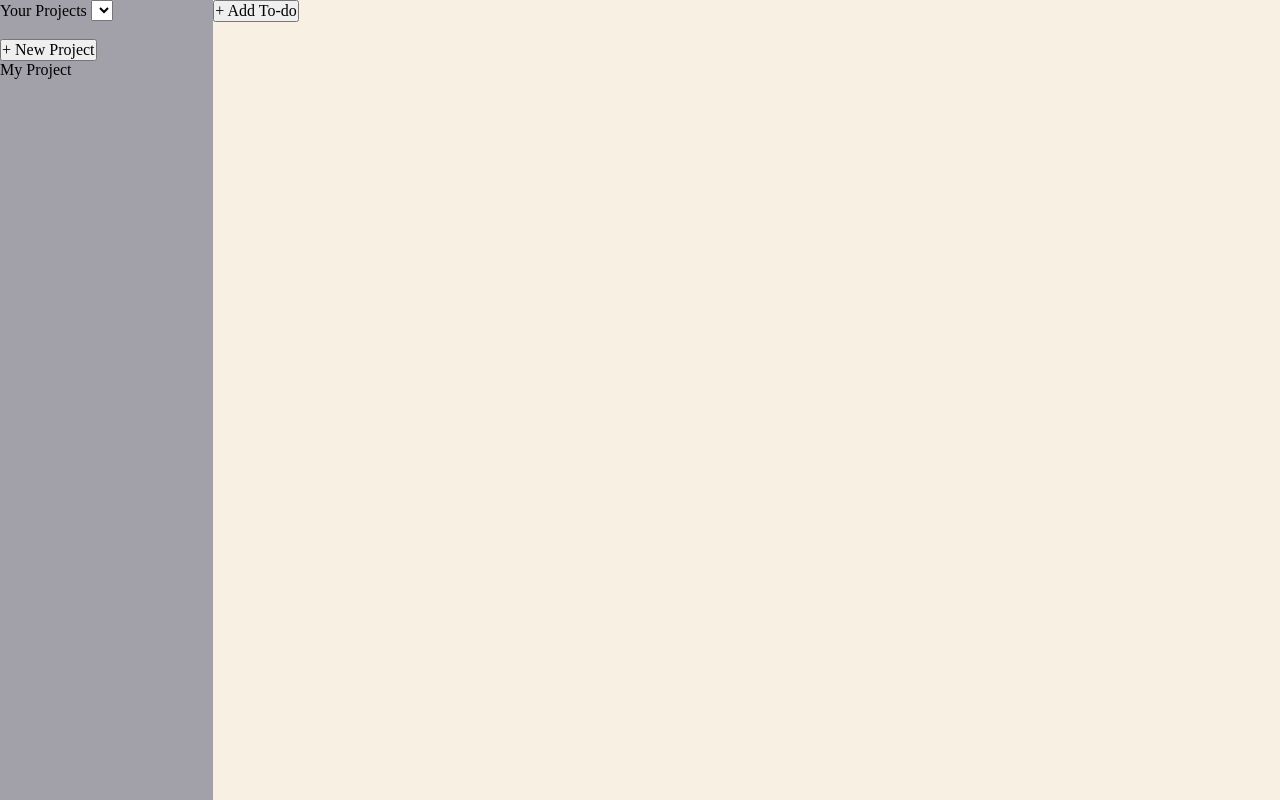
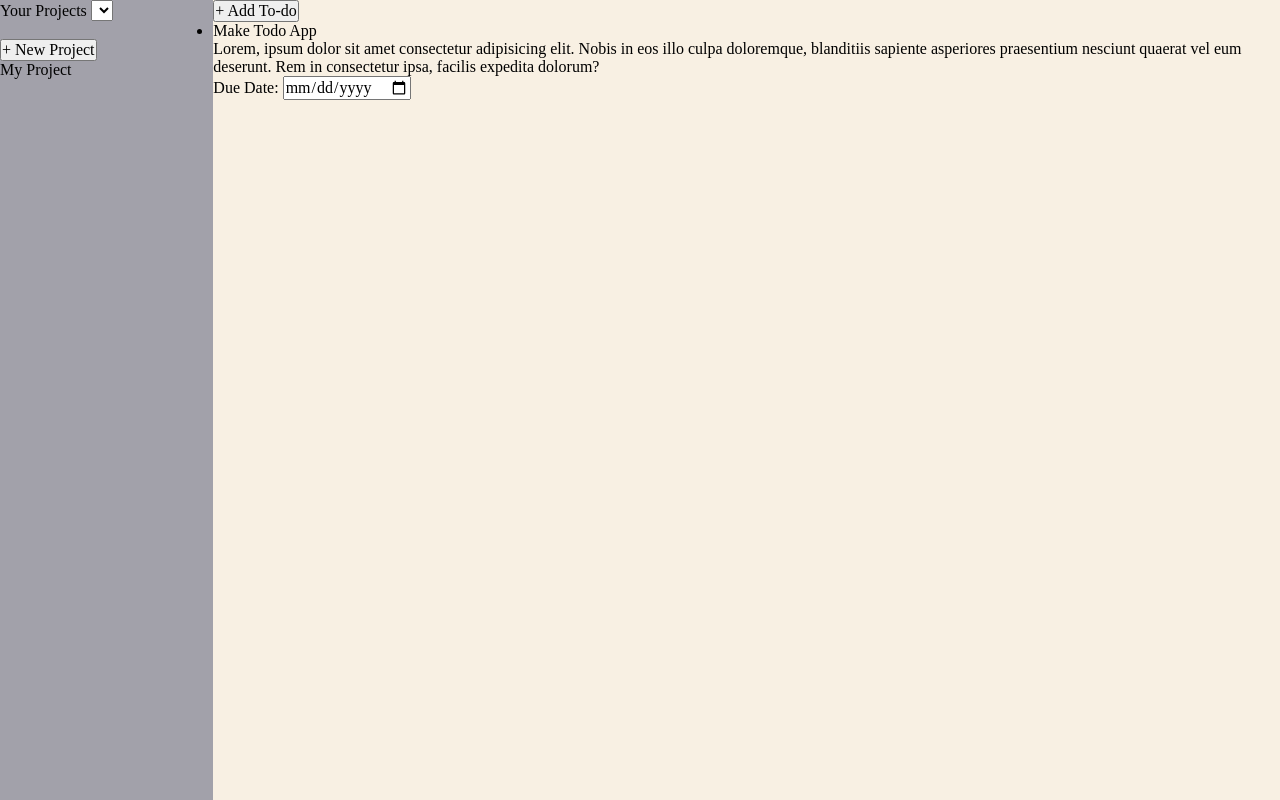
Before and after one commit to Royuin/todo-list, a website built with webpack: page dist/index.html in a window 1280 px wide. Built offline with nearby package versions, Linux system fonts and the light colour scheme.

Commit message:
added ul for todo items and made a basic todo placeholder item

```diff
--- a/dist/index.html
+++ b/dist/index.html
@@ -29,6 +29,16 @@
       <header>
         <button class="add-todo">+ Add To-do</button>
       </header>
+      <ul>
+        <li class="todo-item">
+          <h2>Make Todo App</h2>
+          <p>Lorem, ipsum dolor sit amet consectetur adipisicing elit. Nobis in eos illo culpa doloremque, blanditiis
+            sapiente asperiores praesentium nesciunt quaerat vel eum deserunt. Rem in consectetur ipsa, facilis expedita
+            dolorum?</p>
+          <label for="date">Due Date:</label>
+          <input type="date" name="date" id="date">
+        </li>
+      </ul>
     </main>
   </div>
 
```
